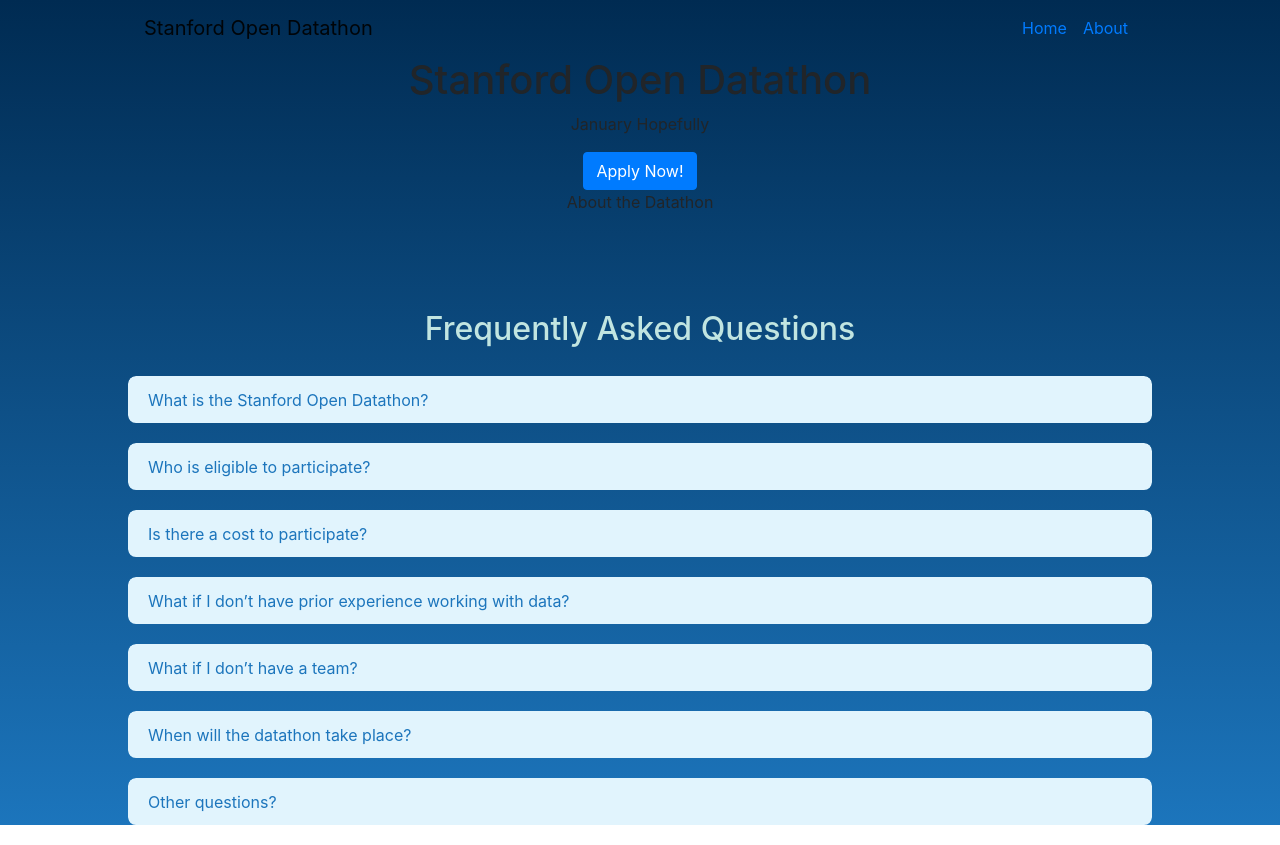
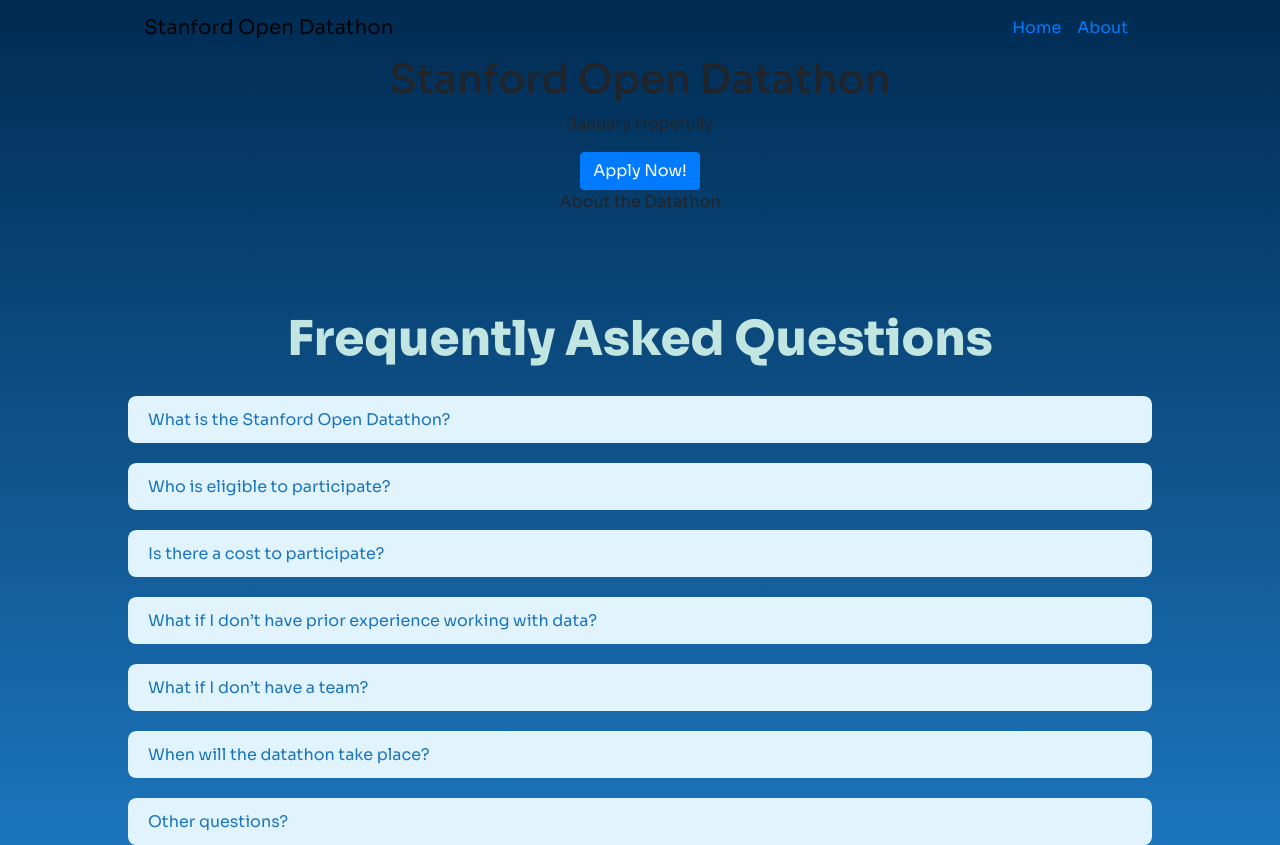
Before and after one commit to StanfordOpenData/stanford-open-datathon, a React (Create React App) app: page / in a window 1280 px wide. Built offline with nearby package versions, Linux system fonts and the light colour scheme.

Commit message:
Font changes

```diff
--- a/src/index.scss
+++ b/src/index.scss
@@ -1,18 +1,19 @@
+@import url('https://fonts.googleapis.com/css2?family=Sora:wght@100;200;300;400;500;600;700;800&display=swap');
+
 @import "sass/global.scss";
 
 body {
   background: linear-gradient($Navy, $Blue);
   margin: 0;
-  font-family: -apple-system, BlinkMacSystemFont, 'Segoe UI', 'Roboto', 'Oxygen',
-    'Ubuntu', 'Cantarell', 'Fira Sans', 'Droid Sans', 'Helvetica Neue',
-    sans-serif;
+  font-family: 'Sora', sans-serif;
   -webkit-font-smoothing: antialiased;
   -moz-osx-font-smoothing: grayscale;
 }
 
-code {
-  font-family: source-code-pro, Menlo, Monaco, Consolas, 'Courier New',
-    monospace;
+.section-heading {
+  font-weight: 800;
+  font-size: 48px;
+  text-align: center;
 }
 
 @import "sass/navbar.scss";
--- a/src/sass/faq.scss
+++ b/src/sass/faq.scss
@@ -7,7 +7,6 @@
 
   .section-heading {
     color: $Light-aqua;
-    text-align: center;
   }
 
   .card {
```
